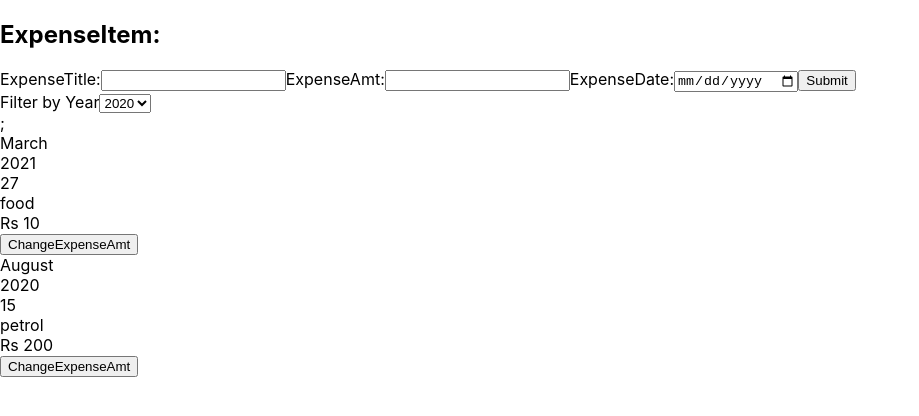
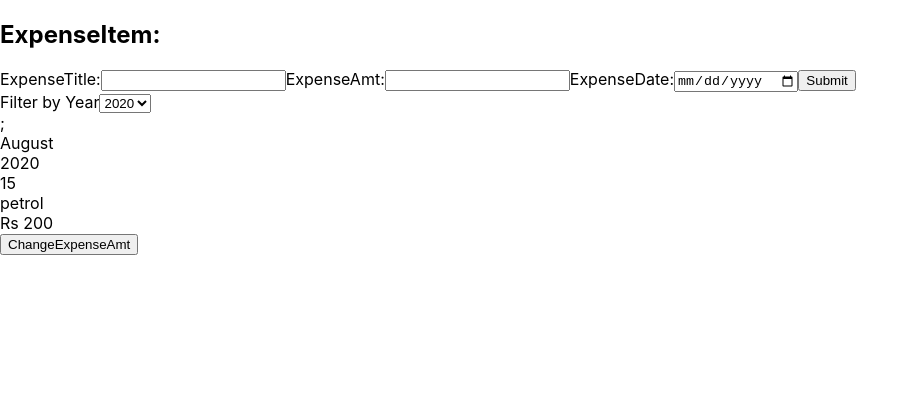
Before and after one commit to Manjulavignesh/React-ExpenseItem, a React (Create React App) app: page / in a window 1280 px wide. Shown: the top 416 px of the page, without its empty margins (0-919 px from the left). Built offline with nearby package versions, Linux system fonts and the light colour scheme.

Commit message:
adding filter function

```diff
--- a/src/Expenses.js
+++ b/src/Expenses.js
@@ -4,20 +4,26 @@ import ExpenseFilter from "./component/ExpenseFilter";
 const Expenses = (props) => {
   const [filteredyear, setFilteredYear] = useState("2020");
   const filterChangeHandler = (selectedyear) => {
-    setFilteredYear(selectedyear)
+    setFilteredYear(selectedyear);
   };
-  return (<div>
+  const newItems=props.items.filter((item)=>{
+    if(item.date.getFullYear()==filteredyear)
+    {
+      return item;
+    }
+  })
+  return (
+    <div>
       <ExpenseFilter selected={filteredyear} onfilter={filterChangeHandler} />;
-  {
-    props.items.map((expense,index) => (
+      {newItems.map((expense, index) => (
         <ExpenseItem
           key={index}
           title={expense.title}
           amt={expense.amt}
           date={expense.date}
         />
-  ))
-}
-  </div>);
-}
+      ))}
+    </div>
+  );
+};
 export default Expenses;
```
Lines whose indentation alone changed are shown as unchanged.
